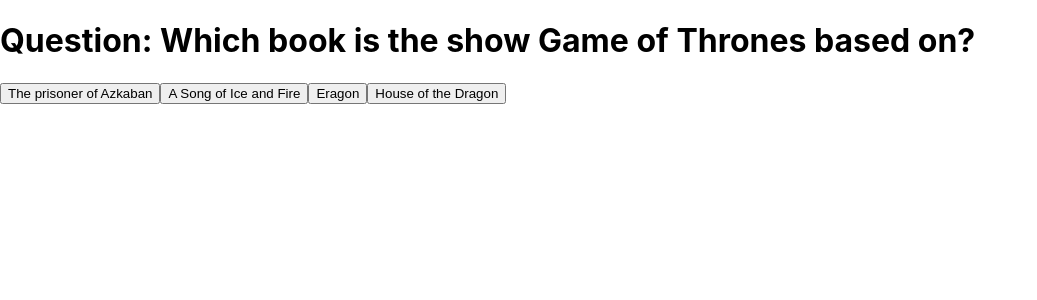
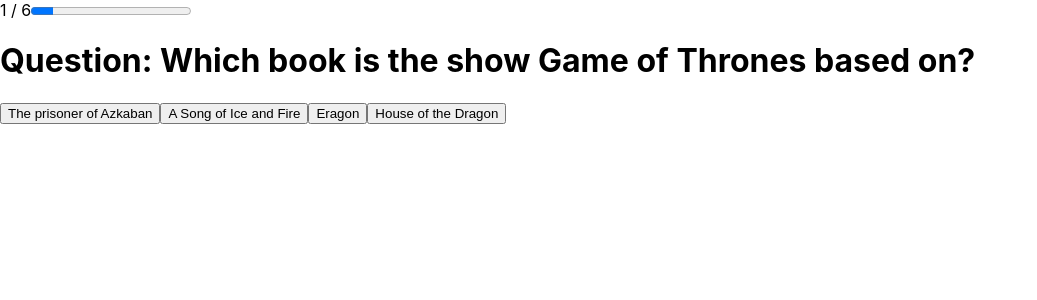
Before and after one commit to Technigo/project-redux-quiz-old, a React (Create React App) app: page / in a window 1280 px wide. Both pictures are taken after a click on the button "Start". Shown: the top 300 px of the page, without its empty margins (0-1037 px from the left). Built offline with nearby package versions, Linux system fonts and the light colour scheme.

Commit message:
final functionality

```diff
--- a/src/App.js
+++ b/src/App.js
@@ -2,7 +2,6 @@ import React from 'react';
 import { Provider } from 'react-redux';
 import { combineReducers, configureStore } from '@reduxjs/toolkit';
 import { quiz } from 'reducers/quiz';
-
 import { StartPage } from 'components/StartPage';
 
 const reducer = combineReducers({
--- a/src/components/CurrentQuestion.js
+++ b/src/components/CurrentQuestion.js
@@ -1,4 +1,3 @@
-/* eslint-disable no-nested-ternary */
 import React from 'react'
 import { useSelector } from 'react-redux'
 import { QuizEnd } from './QuizEnd'
@@ -18,6 +17,3 @@ export const CurrentQuestion = () => {
     </div>
   )
 }
-
-// selectors extracts data from state
-// dispatch actions updates the state
--- /dev/null
+++ b/src/components/ProgressBar.js
@@ -0,0 +1,16 @@
+import React from 'react'
+import { useSelector } from 'react-redux'
+
+export const ProgressBar = () => {
+  const question = useSelector((state) => state.quiz.questions[state.quiz.currentQuestionIndex])
+  return (
+    <div>
+      <label htmlFor="progress">{question.id} / 6
+      </label>
+      <progress
+        id="progress"
+        value={question.id}
+        max="7" />
+    </div>
+  )
+}
--- a/src/components/Question.js
+++ b/src/components/Question.js
@@ -1,10 +1,12 @@
 import React, { useState } from 'react'
 import { useDispatch, useSelector } from 'react-redux'
 import { quiz } from 'reducers/quiz'
+import { ProgressBar } from './ProgressBar';
 
 export const Question = () => {
-  const [disable, setDisabled] = useState(false);
+  const [disabled, setDisabled] = useState(false);
   const question = useSelector((state) => state.quiz.questions[state.quiz.currentQuestionIndex])
+
   const dispatch = useDispatch();
   console.log(question);
 
@@ -16,24 +18,26 @@ export const Question = () => {
     dispatch(quiz.actions.submitAnswer({ questionId, answerIndex }))
     setDisabled(true);
 
+    if (question.correctAnswerIndex === answerIndex) {
+      <h1>You are super right</h1>
+    } else {
+      <h1>No loser</h1>
+    }
+
     setTimeout(() => {
       dispatch(quiz.actions.goToNextQuestion())
       setDisabled(false)
     }, 500);
-
-    /* if (question.correctAnswerIndex === answerIndex) {
-      dispatch(quiz.actions.goToNextQuestion())
-    }  else {
-      window.alert('sorry wrong answer')
-    } */
   }
 
   return (
     <div>
+      <ProgressBar />
       <h1>Question: {question.questionText}</h1>
       {question.options.map((option, index) => {
-        return <button disabled={disable} onClick={() => onAnswerSubmit(question.id, index)} key={option} type="button">{option}</button>
+        return <button disabled={disabled} onClick={() => onAnswerSubmit(question.id, index)} key={option} type="button">{option}</button>
       })}
+      <h2>{}</h2>
     </div>
   )
 }
```
Also changed, not shown: src/components/StartPage.js (+0 -28 lines).
